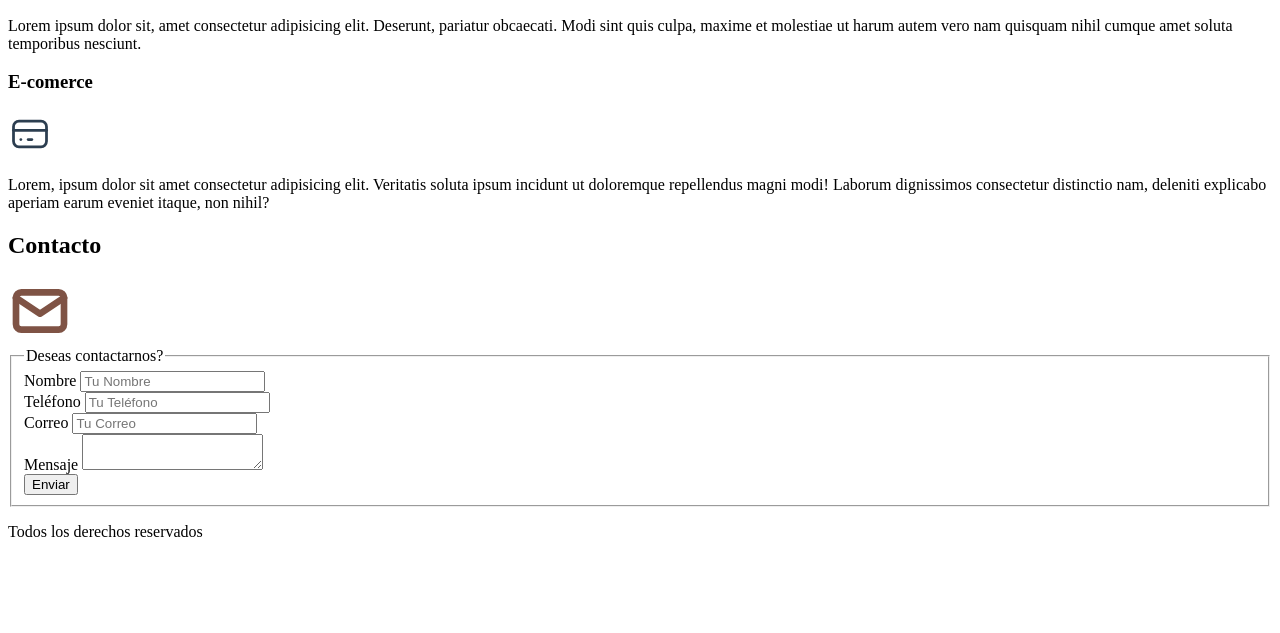
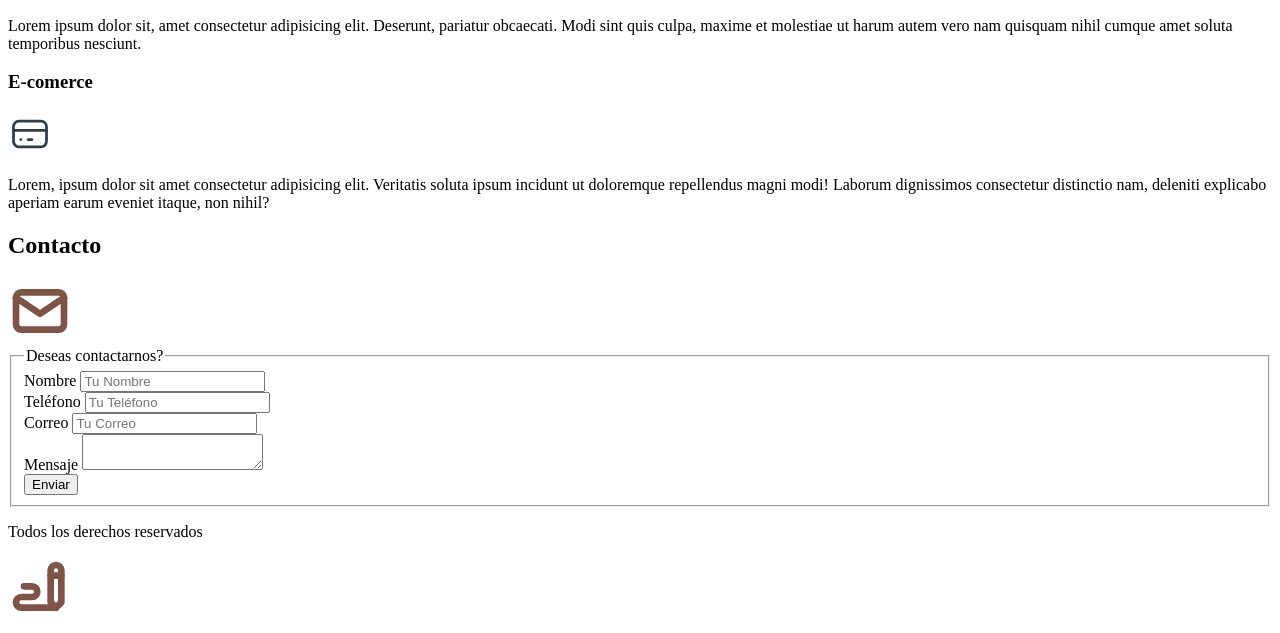
Before and after one commit to Fercho3799/web-portafolio, a plain HTML site: page index.html in a window 1280 px wide. Shown: the part 577-1210 px from the top of the page. Before the commit the page ends 1134 px from the top, so only its background shows below. Drawn offline with Linux system fonts and the light colour scheme.

Commit message:
Update index.html

```diff
--- a/index.html
+++ b/index.html
@@ -114,6 +114,12 @@
 
         <footer>
             <p>Todos los derechos reservados</p>
+            <svg xmlns="http://www.w3.org/2000/svg" class="icon icon-tabler icon-tabler-writing" width="64" height="64" viewBox="0 0 24 24" stroke-width="2.5" stroke="#7f5345" fill="none" stroke-linecap="round" stroke-linejoin="round">
+                <path stroke="none" d="M0 0h24v24H0z" fill="none"/>
+                <path d="M20 17v-12c0 -1.121 -.879 -2 -2 -2s-2 .879 -2 2v12l2 2l2 -2z" />
+                <path d="M16 7h4" />
+                <path d="M18 19h-13a2 2 0 1 1 0 -4h4a2 2 0 1 0 0 -4h-3" />
+            </svg>
         </footer>
 
 
```
